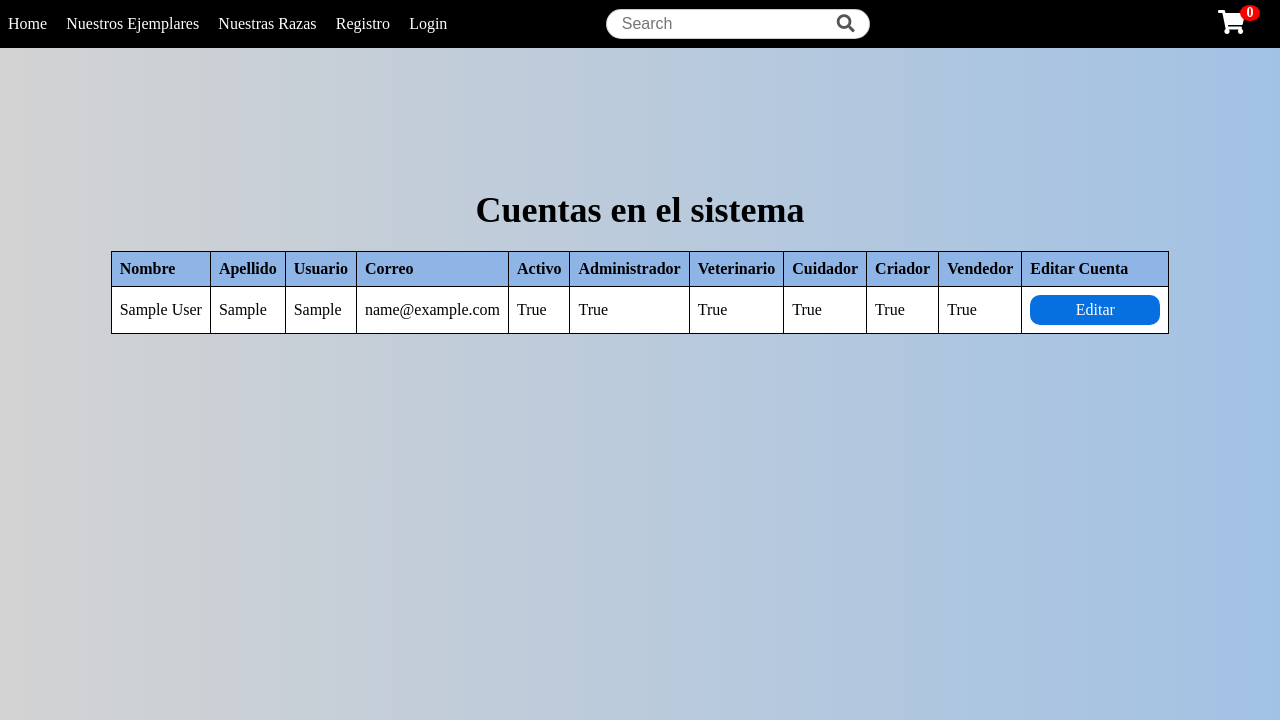
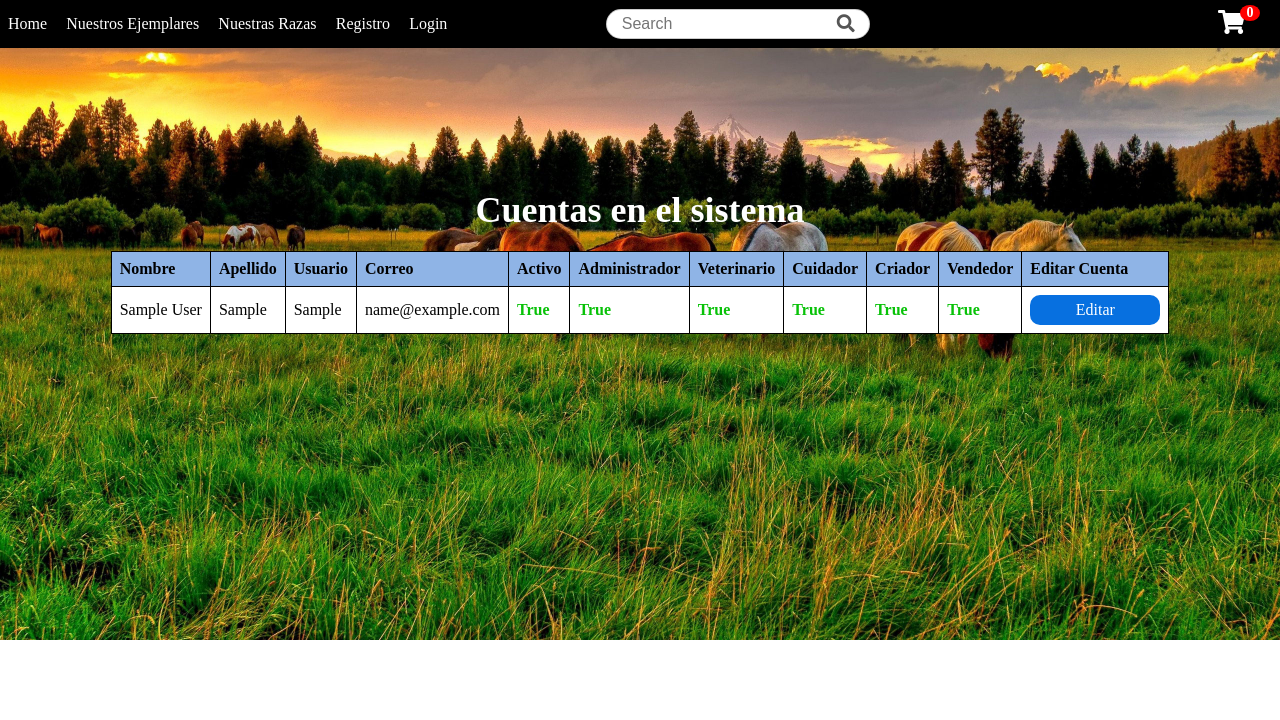
Before and after one commit to Luis-Pizano/EQUINOX, a Django app: page /cuentas/ in a window 1280 px wide. Shown: the top 720 px of the page. Run offline with Django 5.2, Linux system fonts and the light colour scheme; tables that the repository leaves empty hold one stand-in row (values such as "Sample post"); parts of the project's set-up code (start-up, migrations or seed data) failed here and were passed over.

Commit message:
modificacion de listar_cuentas, editar_cuentas html y css

```diff
--- a/static/editar_cuenta.css
+++ b/static/editar_cuenta.css
@@ -5,7 +5,7 @@
 }
 
 html, body {
-    background: url('images/background_agregar_clientes.jpg') no-repeat center center fixed;
+    background: url('images/backgroud_editar_cuentas.jpg') no-repeat center center fixed;
     background-size: cover;
 }
 
--- a/static/listar_cuentas.css
+++ b/static/listar_cuentas.css
@@ -5,9 +5,9 @@
 }
 
 html, body{
-    /* background: url('images/backgroud_editar_ejemplar.jpg') no-repeat center center;
-    background-size: cover; */
-    background: linear-gradient(to right, #d3d3d3, #a2c2e4);
+    background: url('images/background_registro.jpeg') no-repeat center center;
+    background-size: cover;
+    /* background: linear-gradient(to right, #d3d3d3, #a2c2e4); */
 }
 
 .container{
@@ -27,6 +27,7 @@ html, body{
     font-size: 36px;
     margin-top: 12px;
     margin-bottom: 20px;
+    color: #fff;
 }
 
 table {
@@ -67,3 +68,13 @@ table .btn-editar:hover{
     background: #0056b3;
     transition: all 0.3s ease;
 }
+
+.true {
+    color: rgb(8, 194, 8);
+    font-weight: bold;
+}
+
+.false {
+    color: red;
+    font-weight: bold;
+}
--- a/templates/listar_cuentas.html
+++ b/templates/listar_cuentas.html
@@ -24,26 +24,36 @@
             </thead>
             <tbody>
                 {% for cuenta in cuentas %}
-
                 <tr>
-                    <td>{{cuenta.nombre}}</td>
-                    <td>{{cuenta.apellido}}</td>
-                    <td>{{cuenta.usuario}}</td>
-                    <td>{{cuenta.email}}</td>
-                    <td>{{cuenta.is_active}}</td>
-                    <td>{{cuenta.is_admin}}</td>
-                    <td>{{cuenta.is_veterinario}}</td>
-                    <td>{{cuenta.is_cuidador}}</td>
-                    <td>{{cuenta.is_criador}}</td>
-                    <td>{{cuenta.is_vendedor}}</td>
+                    <td>{{ cuenta.nombre }}</td>
+                    <td>{{ cuenta.apellido }}</td>
+                    <td>{{ cuenta.usuario }}</td>
+                    <td>{{ cuenta.email }}</td>
+                    <td class="{% if cuenta.is_active %}true{% else %}false{% endif %}">
+                        {{ cuenta.is_active }}
+                    </td>
+                    <td class="{% if cuenta.is_admin %}true{% else %}false{% endif %}">
+                        {{ cuenta.is_admin }}
+                    </td>
+                    <td class="{% if cuenta.is_veterinario %}true{% else %}false{% endif %}">
+                        {{ cuenta.is_veterinario }}
+                    </td>
+                    <td class="{% if cuenta.is_cuidador %}true{% else %}false{% endif %}">
+                        {{ cuenta.is_cuidador }}
+                    </td>
+                    <td class="{% if cuenta.is_criador %}true{% else %}false{% endif %}">
+                        {{ cuenta.is_criador }}
+                    </td>
+                    <td class="{% if cuenta.is_vendedor %}true{% else %}false{% endif %}">
+                        {{ cuenta.is_vendedor }}
+                    </td>
                     <td>
                         <a href="{% url 'cuentas' cuenta.id %}" class="btn-editar">Editar</a>
-
                     </td>
                 </tr>
-
                 {% endfor %}
             </tbody>
+
         </table>
     </div>
 </div>
```
Also changed, not shown: static/images/backgroud_editar_cuentas.jpg (added).
